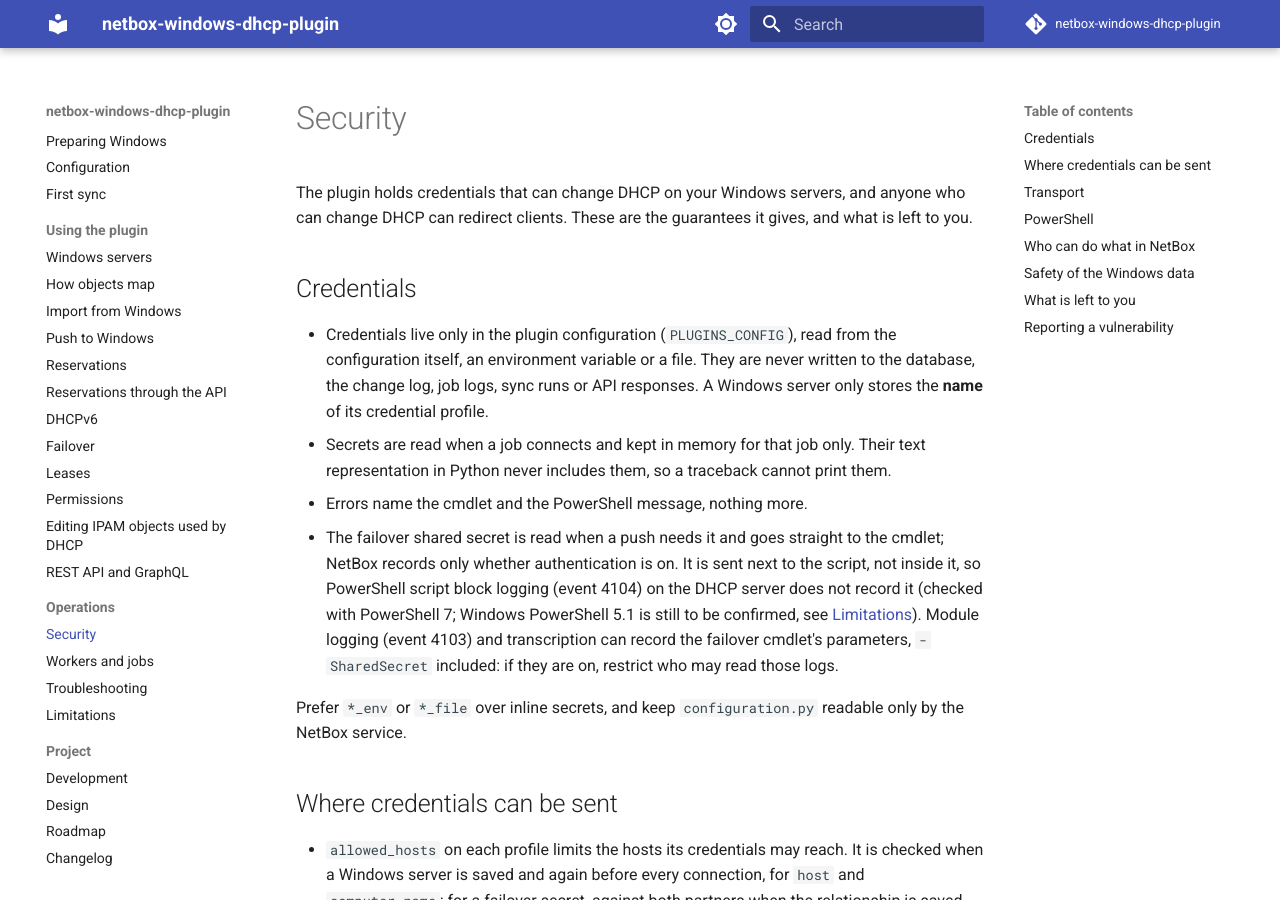
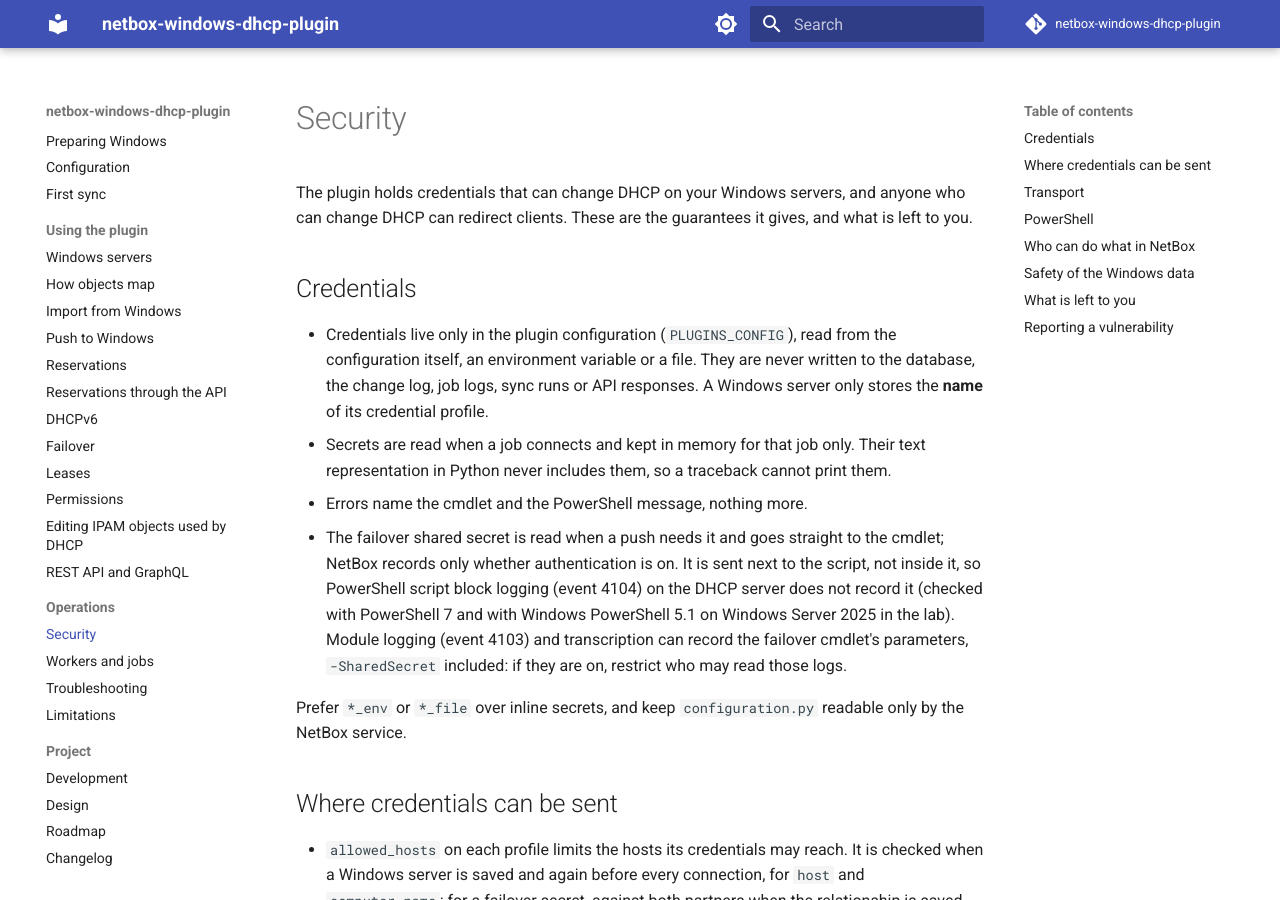
Before and after one commit to thomaschristory/netbox-windows-dhcp-plugin, an MkDocs documentation site: the page built from docs/security.md, in a window 1280 px wide and 900 px high. Built offline with MkDocs 1.6.1 and Material for MkDocs 9.7.7, drawn with Linux system fonts in a browser that asks for light colours; comment, search, counter and statistics services are not loaded.

Commit message:
docs: record the #104 lab check on Windows PowerShell 5.1

```diff
--- a/docs/security.md
+++ b/docs/security.md
@@ -13,8 +13,8 @@ redirect clients. These are the guarantees it gives, and what is left to you.
 - Errors name the cmdlet and the PowerShell message, nothing more.
 - The failover shared secret is read when a push needs it and goes straight to the cmdlet; NetBox records only
   whether authentication is on. It is sent next to the script, not inside it, so PowerShell script block logging
-  (event 4104) on the DHCP server does not record it (checked with PowerShell 7; Windows PowerShell 5.1 is still to
-  be confirmed, see [Limitations](limitations.md)). Module logging (event 4103) and transcription can record the
+  (event 4104) on the DHCP server does not record it (checked with PowerShell 7 and with
+  Windows PowerShell 5.1 on Windows Server 2025 in the lab). Module logging (event 4103) and transcription can record the
   failover cmdlet's parameters, `-SharedSecret` included: if they are on, restrict who may read those logs.
 
 Prefer `*_env` or `*_file` over inline secrets, and keep `configuration.py` readable only by the NetBox service.
```
Also changed, not shown: CHANGELOG.md (+2 -2 lines), docs/DESIGN.md (+1 -1 lines), docs/failover.md (+1 -1 lines), docs/limitations.md (+0 -2 lines), 1 other file.
